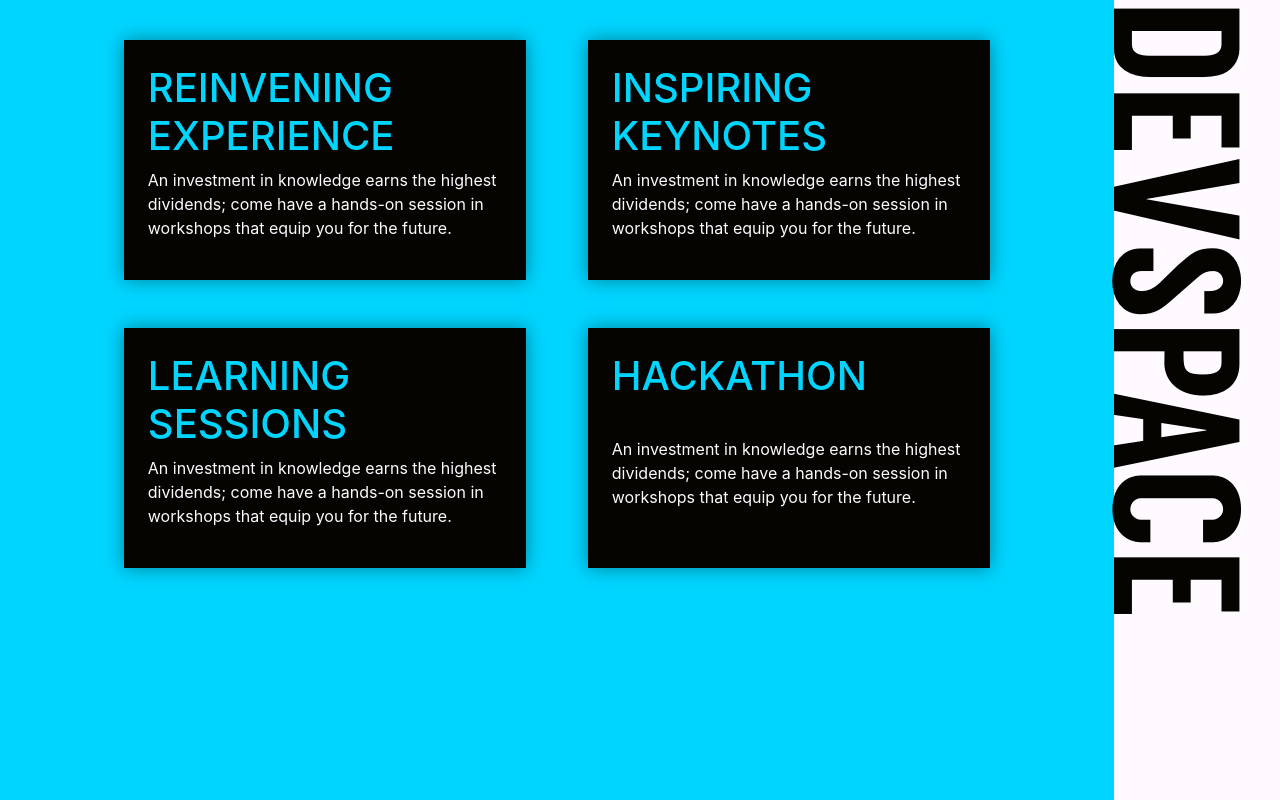
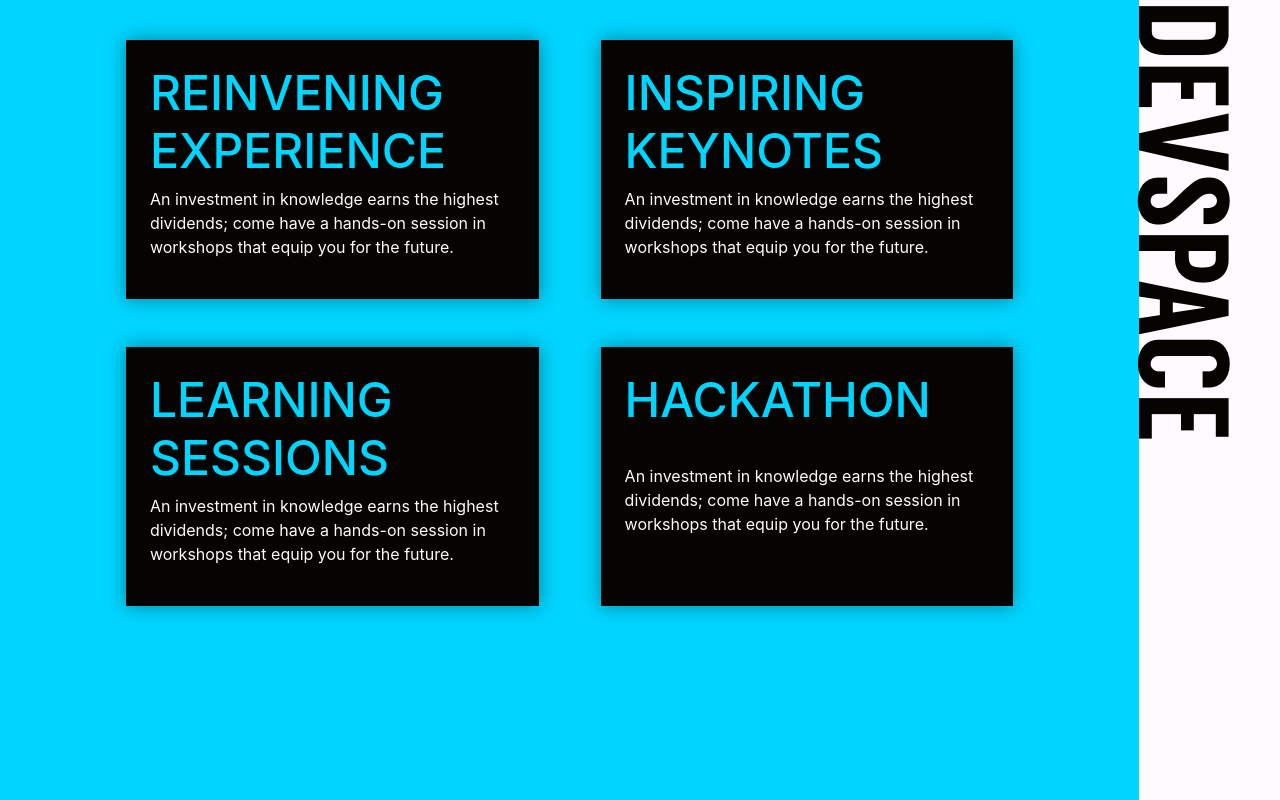
Before and after one commit to csivitu/Devspace20-Frontend, a React (Create React App) app: page / in a window 1280 px wide. Shown: the top 800 px of the page. Built offline with nearby package versions, Linux system fonts and the light colour scheme.

Commit message:
fix: Fix font size on rohan's screen

```diff
--- a/src/App.js
+++ b/src/App.js
@@ -137,7 +137,7 @@ class App extends React.Component {
                     {Section({
                         headingText: 'DEVSPACE',
                         content: (
-                            <Container className="pt-3">
+                            <Container fluid={true} className="pt-3">
                                 {generateDevspaceFeatures()}
                             </Container>
                         ),
--- a/src/assets/styles/components/section.scss
+++ b/src/assets/styles/components/section.scss
@@ -9,7 +9,7 @@
     div {
       position: sticky;
       top: 0;
-      font-size: 14vw;
+      font-size: 8rem;
       line-height: 0.5;
       font-family: Langdon;
       writing-mode: vertical-lr;
--- a/src/assets/styles/theme.scss
+++ b/src/assets/styles/theme.scss
@@ -13,8 +13,13 @@ $theme-colors: (
 
 @import '~bootstrap/scss/bootstrap.scss';
 
-body {
+html, body {
     overflow-x: hidden;
+    font-size: 16px;
+}
+
+h1 {
+    font-size: 3rem;
 }
 
 .bg-red {
@@ -33,3 +38,9 @@ body {
 .text-blue {
     color: $text-blue;
 }
+
+@media (min-width: 1600px) {
+    html, body {
+        font-size: 24px;
+    }
+}
```
